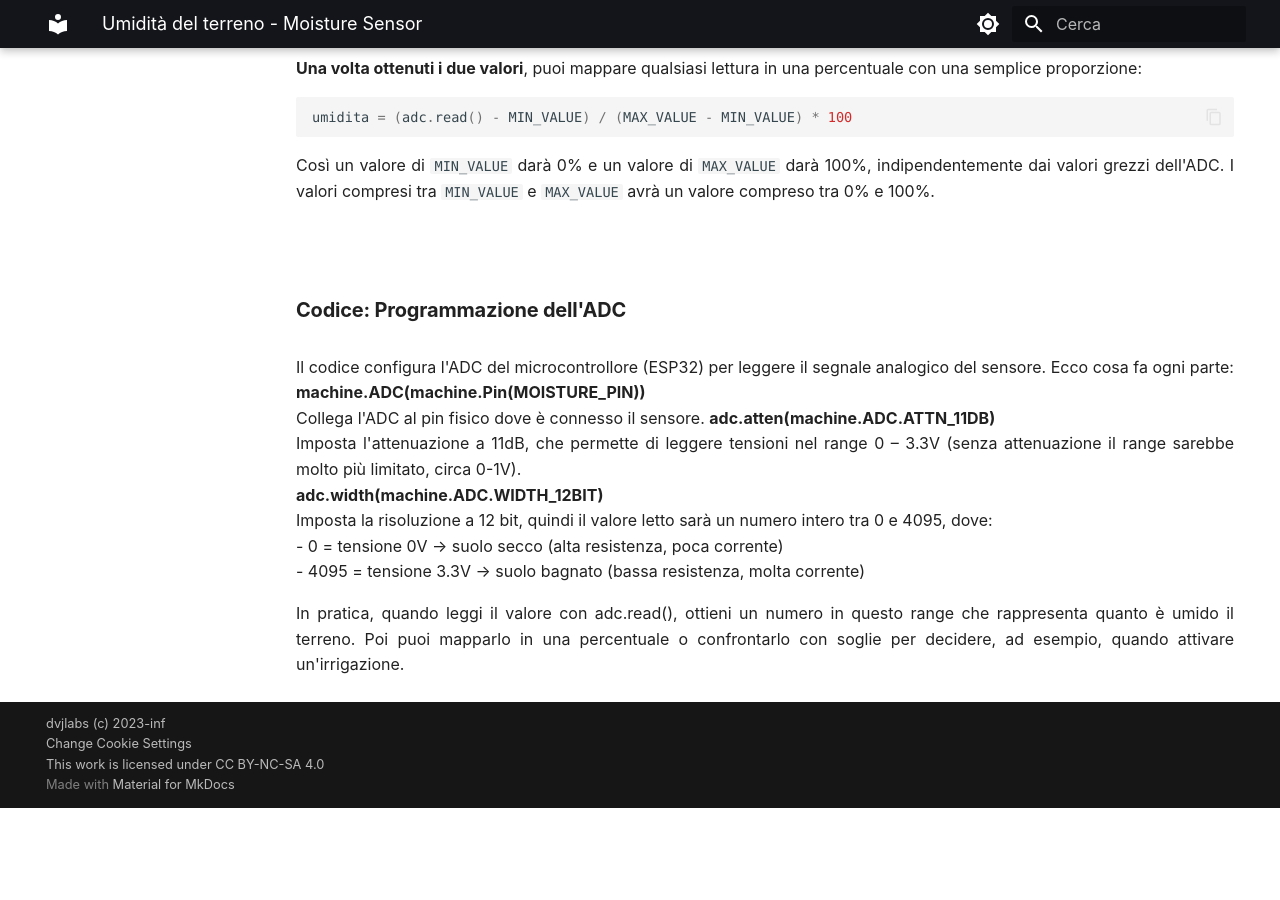
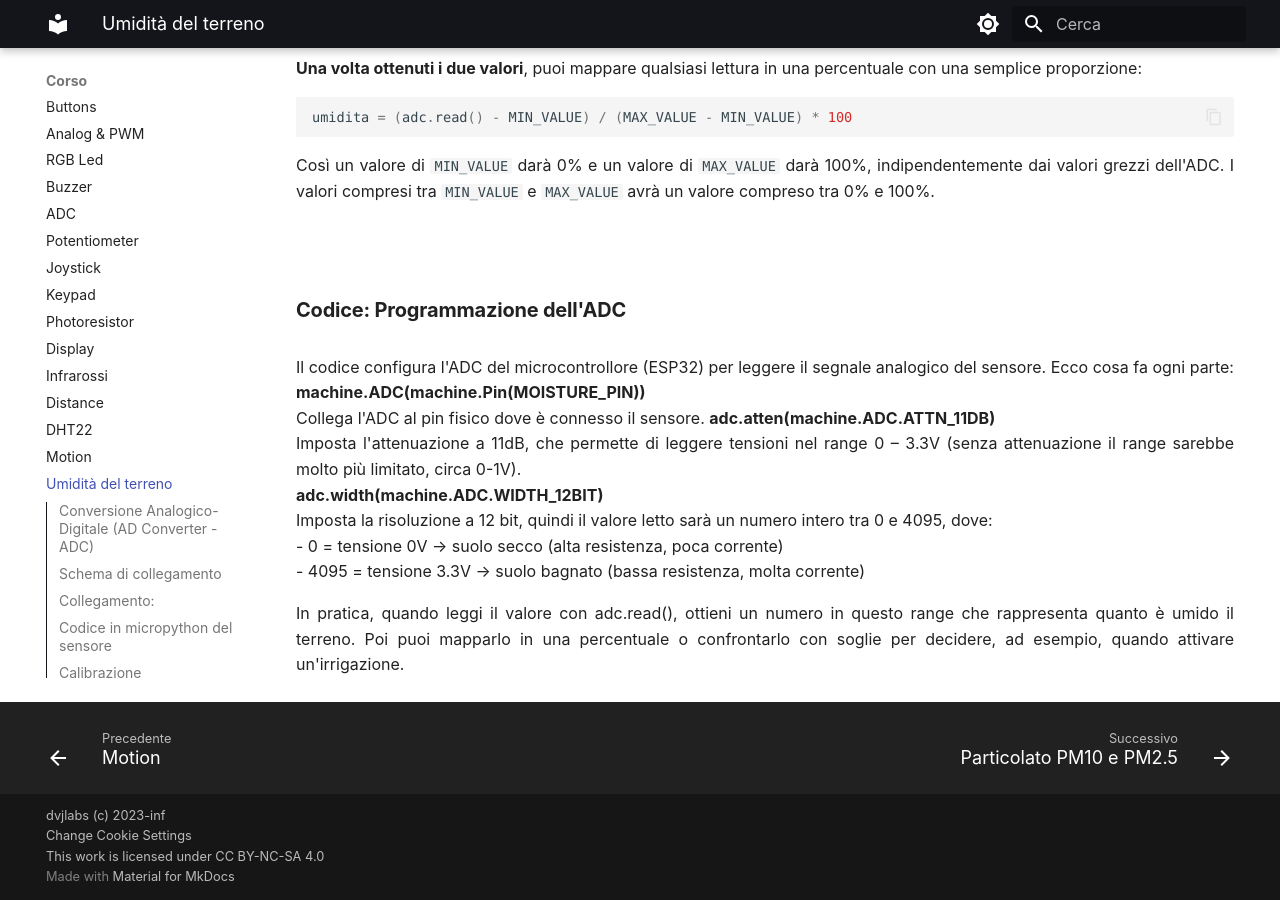
Before and after one commit to dvjlabs/esp32_course, an MkDocs documentation site: the page built from docs/corso/50_Sensore_Umidità_del_terreno.md, in a window 1280 px wide and 900 px high, scrolled down 3708 px. Built offline with MkDocs 1.6.1 and Material for MkDocs 9.7.7, drawn with Linux system fonts in a browser that asks for light colours; before the commit the page ends 4516 px from its top, so only the background shows below that.

Commit message:
umidità

```diff
--- a/mkdocs.yml
+++ b/mkdocs.yml
@@ -92,7 +92,7 @@ nav:
       - Distance: corso/43_distance.md
       - DHT22: corso/44_DHT22.md
       - Motion: corso/45_motion.md
-      - Umidità del terreno: corso/50_Sensore umidità del terreno.md
+      - Umidità del terreno: corso/50_Sensore_Umidità_del_terreno.md
       - Particolato PM10 e PM2.5: corso/51_PM.md
       - Networking: corso/99_network.md
   # --------------------------------------------------------
```
Also changed, not shown: docs/corso/50_Sensore_Umidità_del_terreno.md (renamed from docs/corso/50_Sensore Umidità del terreno.md).
